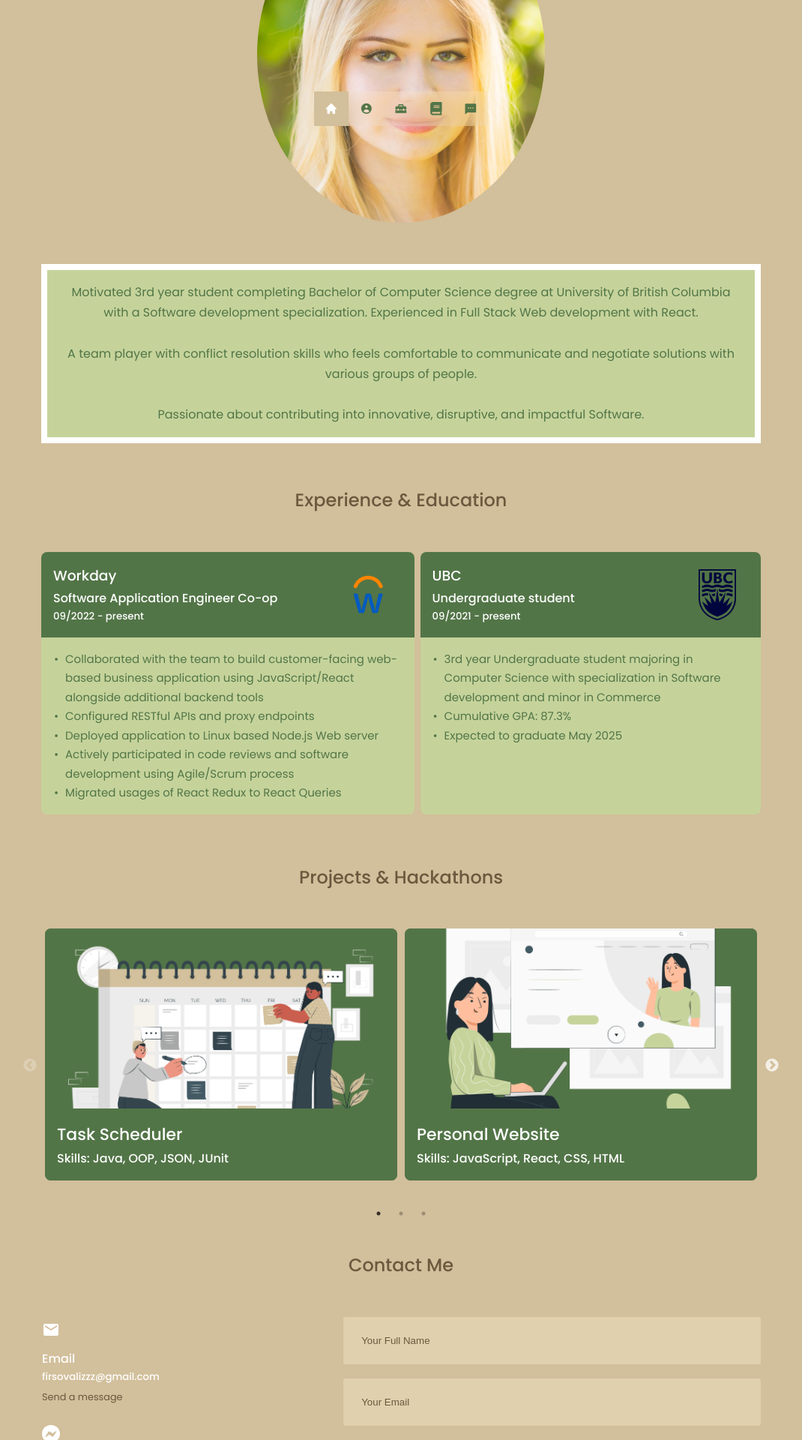
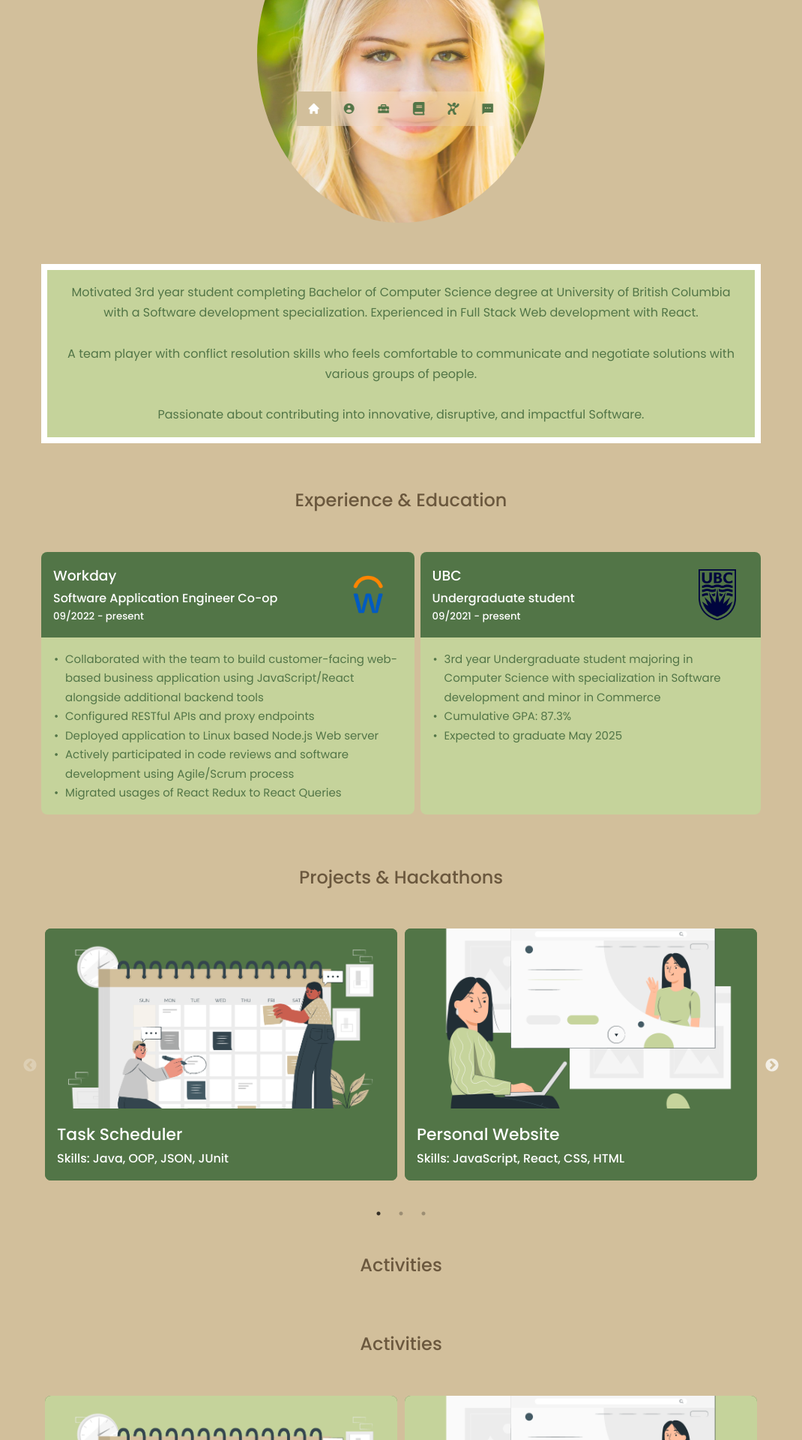
Before and after one commit to luevrata/personal-website, a React (Create React App) app: page /about in a window 1280 px wide. Shown: the part 600-2520 px from the top of the page at 75% size, without its empty margins (105-1175 px from the left). Built offline with nearby package versions, Linux system fonts and the light colour scheme.

Commit message:
implementing hoddies

```diff
--- a/src/App.jsx
+++ b/src/App.jsx
@@ -27,7 +27,7 @@ const App = () => {
       <About />
       <Experience />
       <Projects />
-      {/* <Activities/> */}
+      <Activities />
       <Contacts />
       <Footer />
     </div>
--- a/src/components/activities/ActivityItems.jsx
+++ b/src/components/activities/ActivityItems.jsx
@@ -7,6 +7,14 @@ import votingSystemImg from "../../assets/votingSystem.png";
 import snakeGame from "../../assets/snakeGame.png";
 import collegeManagementImg from "../../assets/collegeManagement.png";
 import pumpkinSeedsImg from "../../assets/pumpkinSeeds.png";
+
+import {
+  BrowserRouter as Router,
+  Switch,
+  Route,
+  Redirect,
+} from "react-router-dom";
+import HikeGallery from "../galleries/HikesGallery";
 
 const ActivityItems = () => {
   const settings = {
@@ -162,6 +170,11 @@ const ActivityItems = () => {
   ];
   return (
     <div className="container">
+      <Router>
+        <Switch>
+          <Route path="/about" component={HikeGallery} />
+        </Switch>
+      </Router>
       <Slider {...settings}>
         {carouselContentElems.map((contentElem, index) => (
           <div>
--- /dev/null
+++ b/src/components/galleries/HikesGallery.jsx
@@ -0,0 +1,11 @@
+import React from "react";
+
+const HikeGallery = () => {
+  return (
+    <section>
+      <h2>Activities</h2>
+    </section>
+  );
+};
+
+export default HikeGallery;
--- a/src/components/nav/Nav.jsx
+++ b/src/components/nav/Nav.jsx
@@ -14,7 +14,7 @@ const Nav = () => {
     "#about",
     "#experience",
     "#projects",
-    // "#activities",
+    "#activities",
     "#contacts",
   ];
   const icons = [
@@ -22,7 +22,7 @@ const Nav = () => {
     <HiUserCircle />,
     <MdHomeRepairService />,
     <FaBook />,
-    // <GiHeartInside />,
+    <GiHeartInside />,
     <RiMessage2Fill />,
   ];
   return (
@@ -33,7 +33,6 @@ const Nav = () => {
           onClick={() => setActiveNav(reference)}
           className={activeNav === reference ? "active" : ""}
         >
-          {" "}
           {icons[index]}
         </a>
       ))}
```
Also changed, not shown: src/components/galleries/galleries.css (added).
